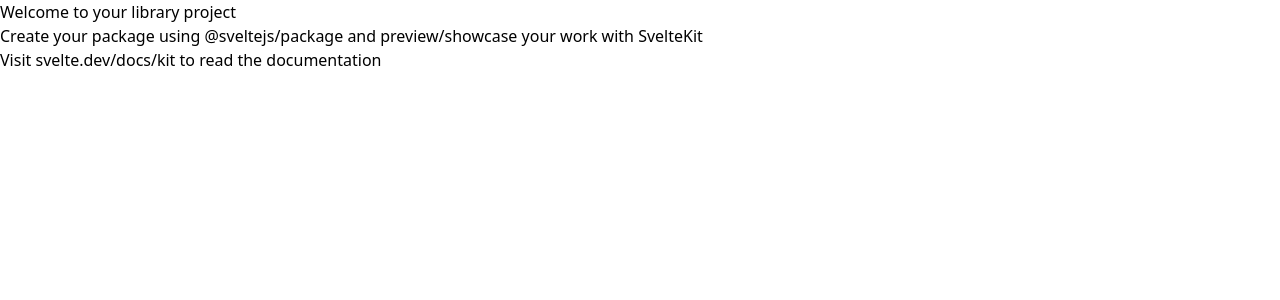
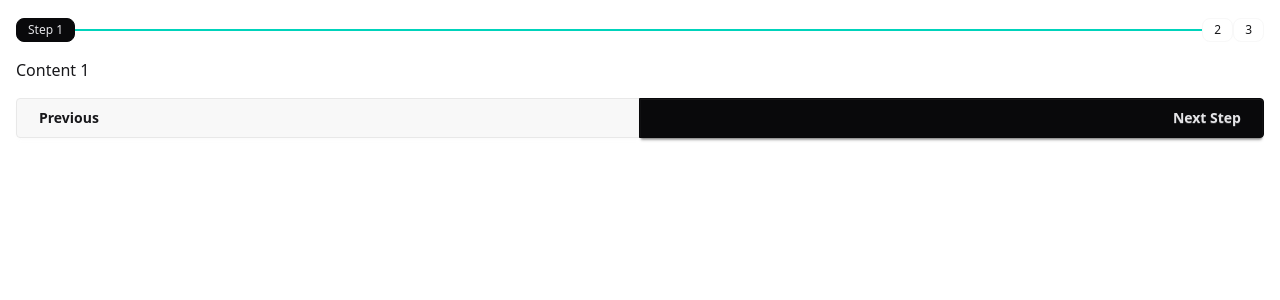
Before and after one commit to thwbh/veilchen, a SvelteKit app: page / in a window 1280 px wide. Shown: the top 300 px of the page. Built offline with nearby package versions, Linux system fonts and the light colour scheme.

Commit message:
add Stepper component

```diff
--- a/src/lib/index.ts
+++ b/src/lib/index.ts
@@ -1 +1,4 @@
-// Reexport your entry components here
+import Step from './stepper/Step.svelte';
+import Stepper from './stepper/Stepper.svelte';
+
+export { Stepper, Step };
--- /dev/null
+++ b/src/lib/stepper/Step.svelte
@@ -0,0 +1,22 @@
+<script lang="ts">
+	import { type Snippet } from 'svelte';
+
+	interface Props {
+		number: number;
+		current: number;
+		header?: Snippet;
+		children: Snippet;
+	}
+
+	let { number, current, header = undefined, children }: Props = $props();
+</script>
+
+{#if number == current}
+	<header>
+		{@render header?.()}
+	</header>
+
+	<div>
+		{@render children()}
+	</div>
+{/if}
--- /dev/null
+++ b/src/lib/stepper/Stepper.svelte
@@ -0,0 +1,126 @@
+<script lang="ts">
+	import { type Snippet } from 'svelte';
+	import Step from './Step.svelte';
+
+	interface Props {
+		currentStep?: number;
+		stepLabel?: string;
+		backLabel?: string;
+		nextLabel?: string;
+		finishLabel?: string;
+		leftCaret?: () => void;
+		rightCaret?: () => void;
+		finishCaret?: () => void;
+		onnext?: () => void;
+		onback?: () => void;
+		onfinish?: () => void;
+		[key: string]: Snippet<[Step]>;
+	}
+
+	let {
+		currentStep = $bindable(1),
+		stepLabel = 'Step',
+		backLabel = 'Previous',
+		nextLabel = 'Next Step',
+		finishLabel = 'Finish',
+		leftCaret = undefined,
+		rightCaret = undefined,
+		finishCaret = undefined,
+		onnext = () => {},
+		onback = () => {},
+		onfinish = () => {},
+		...restProps
+	} = $props();
+
+	let steps = $derived(Object.values(restProps).filter((f) => typeof f === 'function'));
+
+	let first = steps ? 1 : 0,
+		last = $derived(Object.values(restProps).length);
+
+	const move = (inc: number) => {
+		if (inc < 0 && currentStep === first) currentStep = first;
+		else if (inc > 0 && currentStep === last) currentStep = last;
+		else {
+			currentStep += inc;
+
+			if (inc > 0) onnext();
+			if (inc < 0) onback();
+		}
+	};
+</script>
+
+<div class="flex w-full flex-col gap-4 p-4">
+	<hr class="step-line" />
+	<ul class="timeline timeline-horizontal flex-row justify-between">
+		<span class="flex flex-row">
+			{#each { length: currentStep }, step}
+				<li>
+					<div class="timeline-middle">
+						{#if currentStep === step + 1}
+							<span class="badge badge-step badge-neutral">{stepLabel} {step + 1}</span>
+						{:else}
+							<span class="badge badge-step">{step + 1}</span>
+						{/if}
+					</div>
+				</li>
+			{/each}
+		</span>
+		<span class="flex flex-row">
+			{#each { length: last - currentStep }, step}
+				<li>
+					<div class="timeline-middle">
+						{#if currentStep === last - step + 1}
+							<span class="badge badge-step badge-neutral"
+								>{stepLabel} {step + 1 + currentStep}</span
+							>
+						{:else}
+							<span class="badge badge-step">{step + 1 + currentStep}</span>
+						{/if}
+					</div>
+				</li>
+			{/each}
+		</span>
+	</ul>
+	<div>
+		{#each steps as step}
+			{@render step()}
+		{/each}
+	</div>
+	<div class="join grid grid-cols-2">
+		<button onclick={() => move(-1)} class="join-item btn flex items-center justify-start">
+			<span> {@render leftCaret?.()} </span>
+			<span> {backLabel} </span>
+		</button>
+		{#if currentStep < last}
+			<button
+				onclick={() => move(1)}
+				class="join-item btn btn-neutral flex items-center justify-end"
+			>
+				<span> {nextLabel} </span>
+				<span> {@render rightCaret?.()} </span>
+			</button>
+		{:else}
+			<button
+				onclick={() => onfinish()}
+				class="join-item btn btn-primary flex items-center justify-end"
+			>
+				<span> {finishLabel} </span>
+				<span> {@render finishCaret?.()} </span>
+			</button>
+		{/if}
+	</div>
+</div>
+
+<style>
+	.badge-step {
+		font-size: calc(var(--size-field) * 3);
+	}
+
+	.step-line {
+		border-top-width: calc(0.5 * var(--size-field));
+		position: absolute;
+		margin-top: 0.8em;
+		width: calc(100% - calc(8 * var(--size-field)));
+		color: var(--color-accent);
+	}
+</style>
--- a/src/routes/+layout.svelte
+++ b/src/routes/+layout.svelte
@@ -1,5 +1,5 @@
 <script lang="ts">
-	import '../app.css';
+	import '../style.css';
 
 	let { children } = $props();
 </script>
--- a/src/routes/+page.svelte
+++ b/src/routes/+page.svelte
@@ -1,3 +1,35 @@
-<h1>Welcome to your library project</h1>
-<p>Create your package using @sveltejs/package and preview/showcase your work with SvelteKit</p>
-<p>Visit <a href="https://svelte.dev/docs/kit">svelte.dev/docs/kit</a> to read the documentation</p>
+<script lang="ts">
+	import Step from '$lib/stepper/Step.svelte';
+	import Stepper from '$lib/stepper/Stepper.svelte';
+
+	let current = $state(1);
+
+	const handleNextStep = () => {
+		console.log('next!');
+	};
+
+	const handleBackStep = () => {
+		console.log('back!');
+	};
+
+	const handleFinish = () => {
+		console.log('finish!');
+	};
+</script>
+
+<Stepper
+	bind:currentStep={current}
+	onnext={handleNextStep}
+	onback={handleBackStep}
+	onfinish={handleFinish}
+>
+	{#snippet step1()}
+		<Step number="1" {current}>Content 1</Step>
+	{/snippet}
+	{#snippet step2()}
+		<Step number="2" {current}>Content 2</Step>
+	{/snippet}
+	{#snippet step3()}
+		<Step number="3" {current}>Content 3</Step>
+	{/snippet}
+</Stepper>
--- /dev/null
+++ b/src/style.css
@@ -0,0 +1,2 @@
+@import 'tailwindcss';
+@plugin "daisyui";
```
